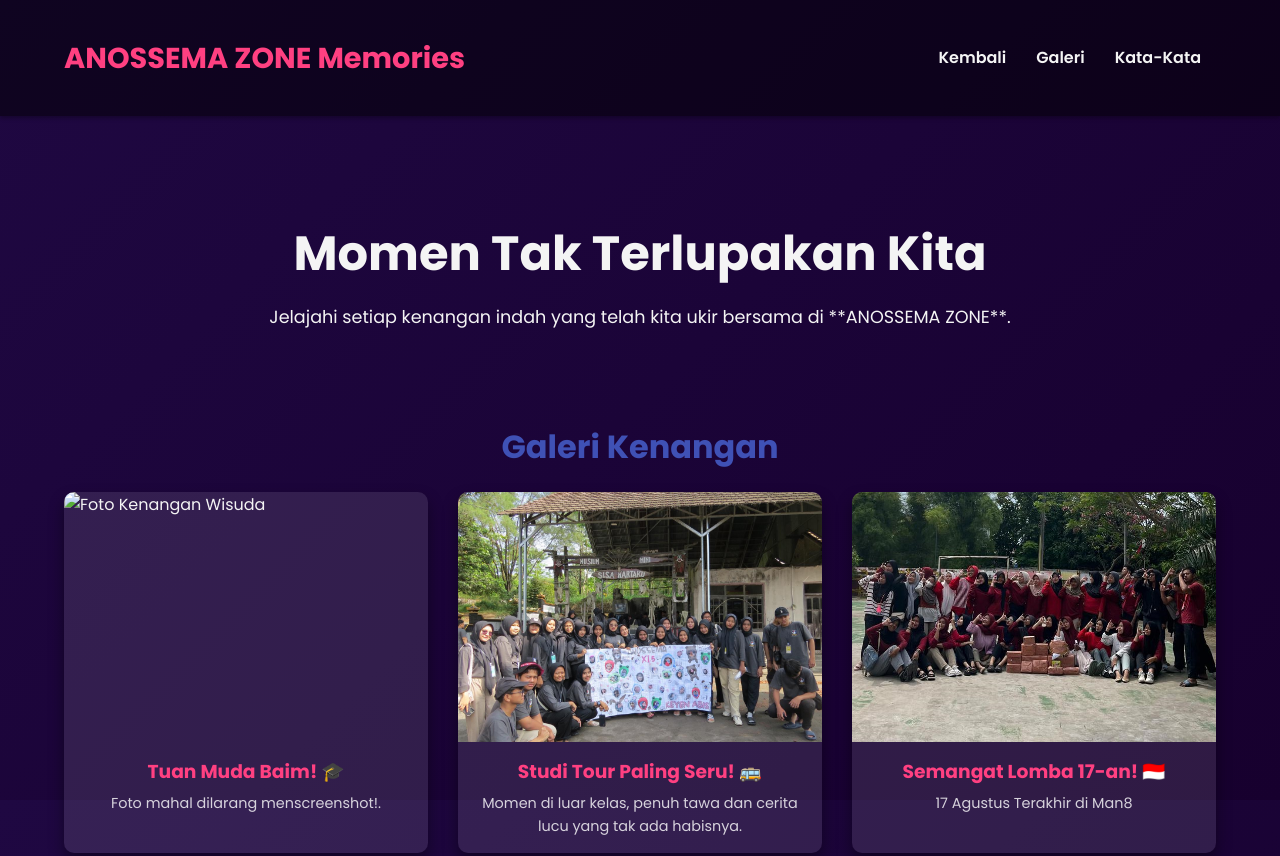
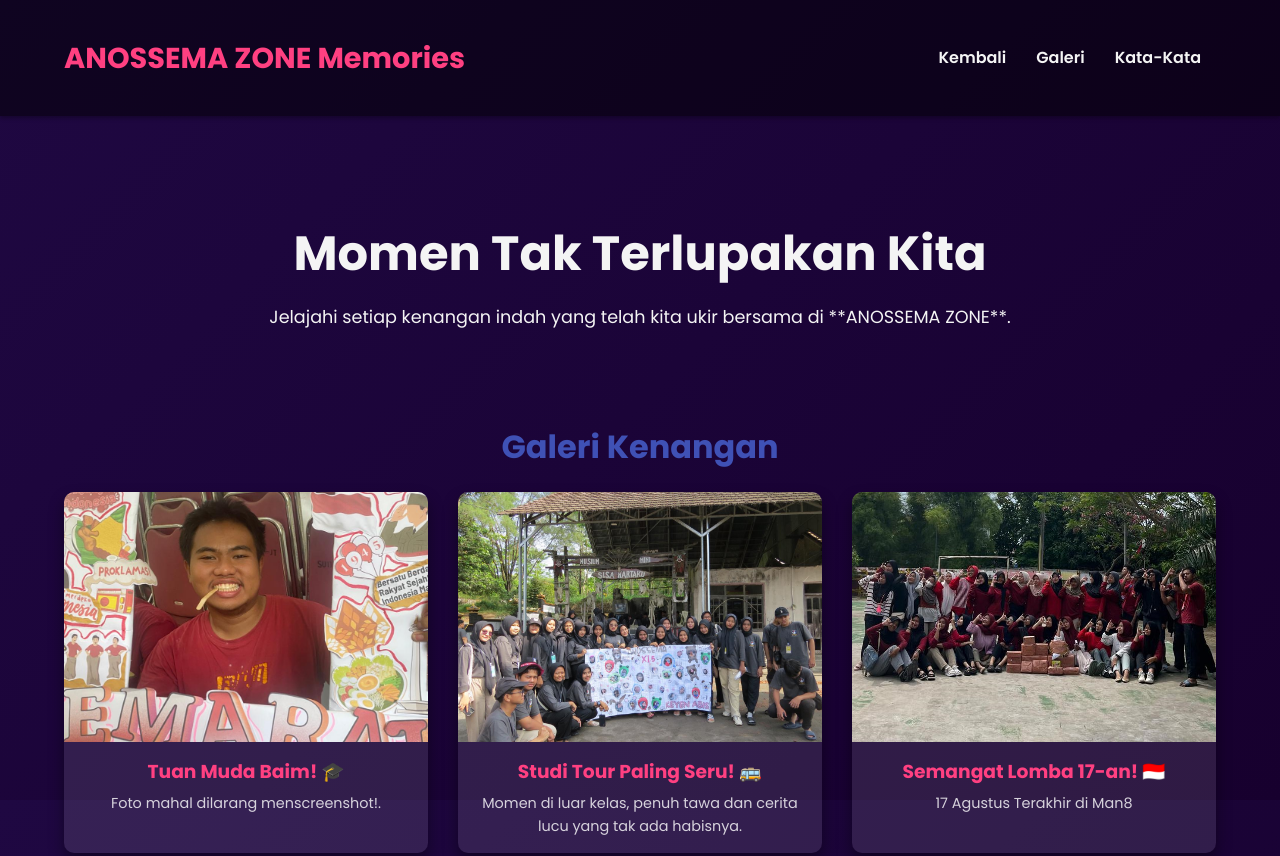
Before and after one commit to Elslthn/ANOSSEMA-WEB, a plain HTML site: page index.html in a window 1280 px wide. Shown: the top 856 px of the page. Drawn offline with Linux system fonts and the light colour scheme.

Commit message:
Update index.html

```diff
--- a/index.html
+++ b/index.html
@@ -35,7 +35,7 @@
 
             <div class="photo-grid">
                 <div class="photo-card">
-                    <img src="img1.jpeg" alt="Foto Kenangan Wisuda" class="gallery-img">
+                    <img src="https://github.com/Elslthn/ANOSSEMA-WEB/blob/main/baim.jpeg?raw=true" alt="Foto Kenangan Wisuda" class="gallery-img">
                     <div class="caption">
                         <h3>Tuan Muda Baim! 🎓</h3>
                         <p>Foto mahal dilarang menscreenshot!.</p>
```
